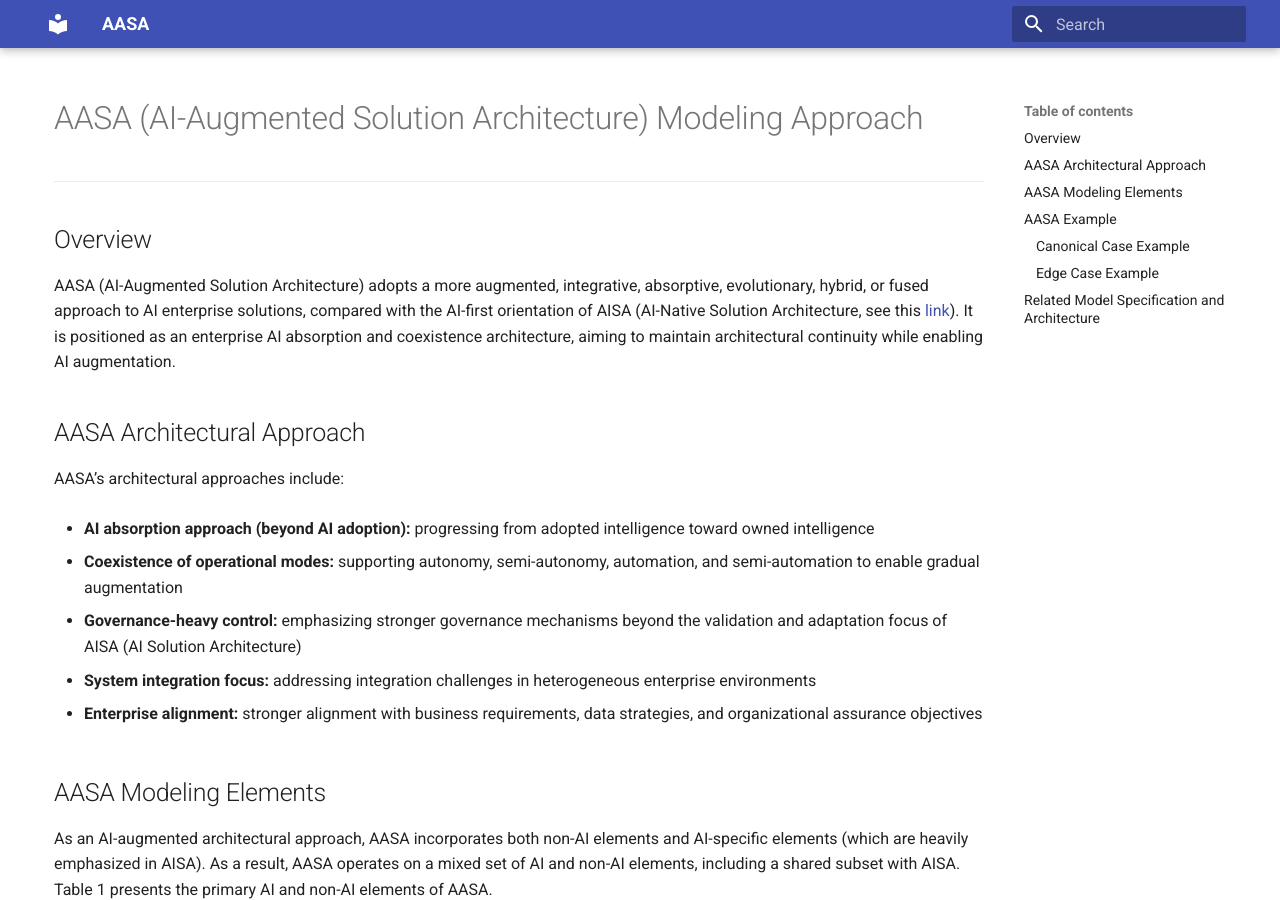
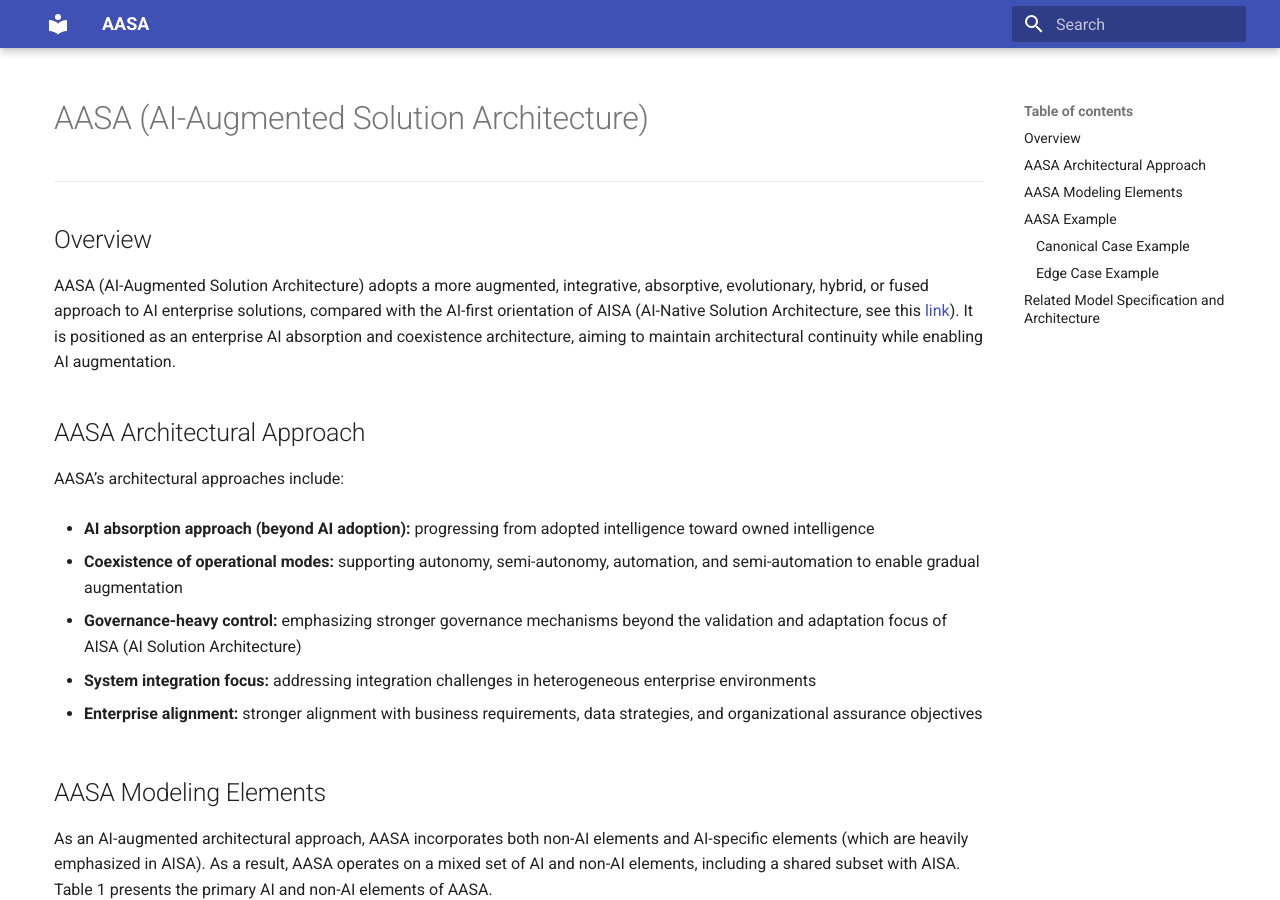
Before and after one commit to seniorgu/aasa, an MkDocs documentation site: the page built from docs/aasa-specification.md, in a window 1280 px wide and 900 px high. Built offline with MkDocs 1.6.1 and Material for MkDocs 9.7.7, drawn with Linux system fonts in a browser that asks for light colours.

Commit message:
Update aasa-specification.md

```diff
--- a/docs/aasa-specification.md
+++ b/docs/aasa-specification.md
@@ -1,4 +1,4 @@
-# AASA (AI-Augmented Solution Architecture) Modeling Approach
+# AASA (AI-Augmented Solution Architecture)
 
 ---
 
```
